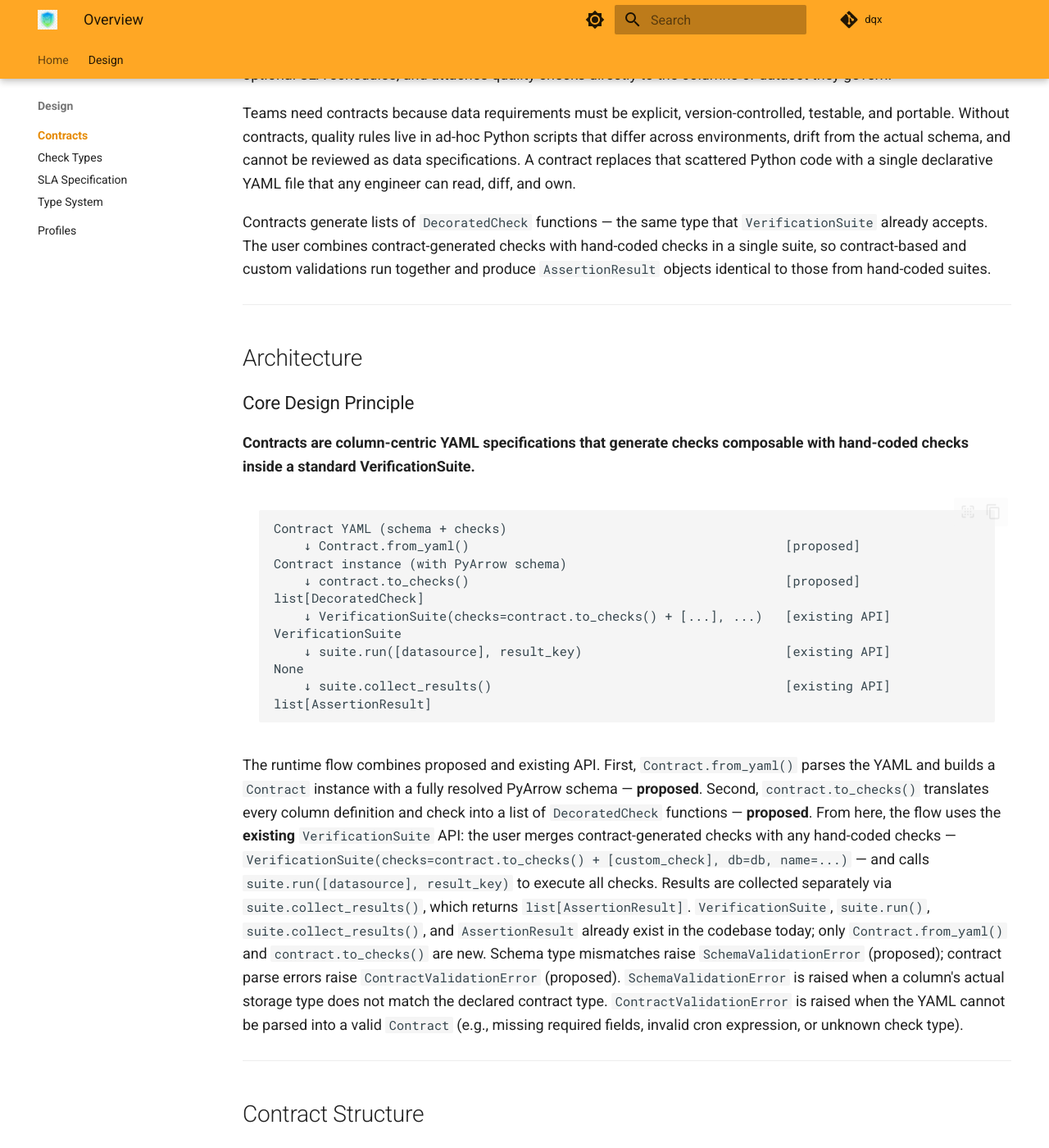
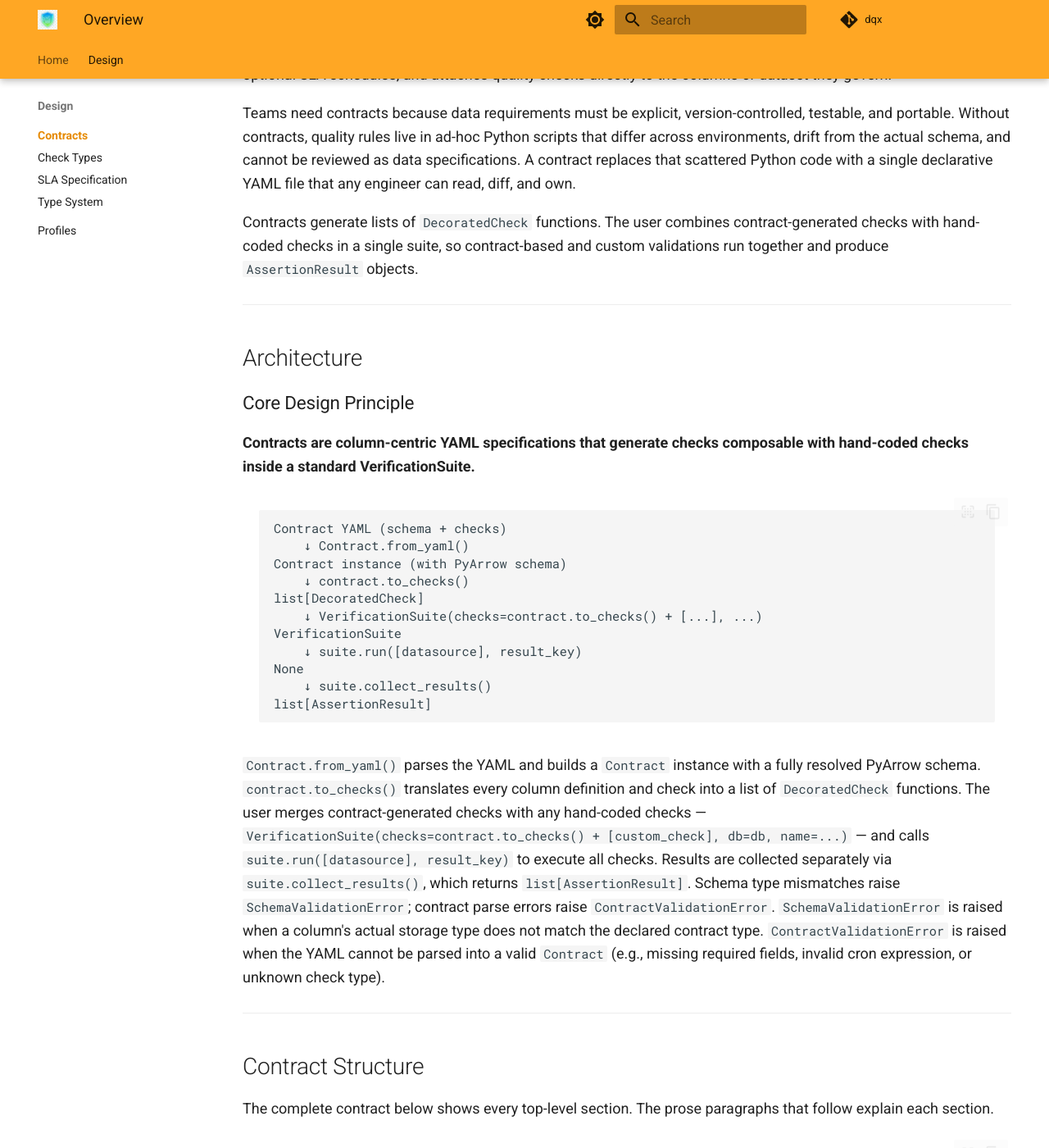
Before and after one commit to nampham2/dqx, an MkDocs documentation site: the page built from docs/design/contracts/index.md, in a window 1280 px wide and 1400 px high, scrolled down 798 px. Shown: the whole window at 82% size. Built offline with MkDocs 1.6.1 and Material for MkDocs 9.7.7, drawn with Linux system fonts in a browser that asks for light colours; comment, search, counter and statistics services are not loaded; some of the changed text lies outside the part shown.

Commit message:
docs(contracts): remove all references to existing/proposed implementation
- Remove [proposed] and [existing API] labels from architecture flow diagram
- Rewrite architecture prose to remove 'already exist today', 'proposed',
  and 'existing API' language
- Remove '11 implemented / 7 planned' framing from Check Types Summary
- Remove all *[planned]* markers from check lists
- Remove 'same type VerificationSuite already accepts' from Overview
- Remove internal identifier reference (NumRows, NullCount) from checks.md

````diff
--- a/docs/design/contracts/index.md
+++ b/docs/design/contracts/index.md
@@ -18,7 +18,7 @@ A data contract is a versioned YAML document that defines the schema, quality ch
 
 Teams need contracts because data requirements must be explicit, version-controlled, testable, and portable. Without contracts, quality rules live in ad-hoc Python scripts that differ across environments, drift from the actual schema, and cannot be reviewed as data specifications. A contract replaces that scattered Python code with a single declarative YAML file that any engineer can read, diff, and own.
 
-Contracts generate lists of `DecoratedCheck` functions — the same type that `VerificationSuite` already accepts. The user combines contract-generated checks with hand-coded checks in a single suite, so contract-based and custom validations run together and produce `AssertionResult` objects identical to those from hand-coded suites.
+Contracts generate lists of `DecoratedCheck` functions. The user combines contract-generated checks with hand-coded checks in a single suite, so contract-based and custom validations run together and produce `AssertionResult` objects.
 
 ---
 
@@ -30,19 +30,19 @@ Contracts generate lists of `DecoratedCheck` functions — the same type that `V
 
 ```text
 Contract YAML (schema + checks)
-    ↓ Contract.from_yaml()                                          [proposed]
+    ↓ Contract.from_yaml()
 Contract instance (with PyArrow schema)
-    ↓ contract.to_checks()                                          [proposed]
+    ↓ contract.to_checks()
 list[DecoratedCheck]
-    ↓ VerificationSuite(checks=contract.to_checks() + [...], ...)   [existing API]
+    ↓ VerificationSuite(checks=contract.to_checks() + [...], ...)
 VerificationSuite
-    ↓ suite.run([datasource], result_key)                           [existing API]
+    ↓ suite.run([datasource], result_key)
 None
-    ↓ suite.collect_results()                                       [existing API]
+    ↓ suite.collect_results()
 list[AssertionResult]
 ```
 
-The runtime flow combines proposed and existing API. First, `Contract.from_yaml()` parses the YAML and builds a `Contract` instance with a fully resolved PyArrow schema — **proposed**. Second, `contract.to_checks()` translates every column definition and check into a list of `DecoratedCheck` functions — **proposed**. From here, the flow uses the **existing** `VerificationSuite` API: the user merges contract-generated checks with any hand-coded checks — `VerificationSuite(checks=contract.to_checks() + [custom_check], db=db, name=...)` — and calls `suite.run([datasource], result_key)` to execute all checks. Results are collected separately via `suite.collect_results()`, which returns `list[AssertionResult]`. `VerificationSuite`, `suite.run()`, `suite.collect_results()`, and `AssertionResult` already exist in the codebase today; only `Contract.from_yaml()` and `contract.to_checks()` are new. Schema type mismatches raise `SchemaValidationError` (proposed); contract parse errors raise `ContractValidationError` (proposed). `SchemaValidationError` is raised when a column's actual storage type does not match the declared contract type. `ContractValidationError` is raised when the YAML cannot be parsed into a valid `Contract` (e.g., missing required fields, invalid cron expression, or unknown check type).
+`Contract.from_yaml()` parses the YAML and builds a `Contract` instance with a fully resolved PyArrow schema. `contract.to_checks()` translates every column definition and check into a list of `DecoratedCheck` functions. The user merges contract-generated checks with any hand-coded checks — `VerificationSuite(checks=contract.to_checks() + [custom_check], db=db, name=...)` — and calls `suite.run([datasource], result_key)` to execute all checks. Results are collected separately via `suite.collect_results()`, which returns `list[AssertionResult]`. Schema type mismatches raise `SchemaValidationError`; contract parse errors raise `ContractValidationError`. `SchemaValidationError` is raised when a column's actual storage type does not match the declared contract type. `ContractValidationError` is raised when the YAML cannot be parsed into a valid `Contract` (e.g., missing required fields, invalid cron expression, or unknown check type).
 
 ---
 
@@ -329,14 +329,14 @@ Simple types (primitive, temporal, decimal) use a plain string value. Complex ty
 
 ## Check Types Summary
 
-DQX contracts define 18 check types across two scopes. 11 are implemented today; 7 are planned for upcoming releases (marked below).
+DQX contracts define 18 check types across two scopes.
 
 **4 table-level checks** validate the dataset as a whole:
 
 - `num_rows` — asserts total row count
 - `duplicates` — asserts count of duplicate rows
-- `freshness` — asserts that data is not stale (record age does not exceed `max_age_hours`; defaults to most recent, optionally oldest via `aggregation: min`) *[planned]*
-- `completeness` — asserts absence of partition gaps *[planned]*
+- `freshness` — asserts that data is not stale (record age does not exceed `max_age_hours`; defaults to most recent, optionally oldest via `aggregation: min`)
+- `completeness` — asserts absence of partition gaps
 
 **14 column-level checks** validate individual columns. 8 are statistical:
 
````
Also changed, not shown: other parts of docs/design/contracts/index.md (+5 -5 lines), docs/design/contracts/checks.md (+1 -1 lines).
